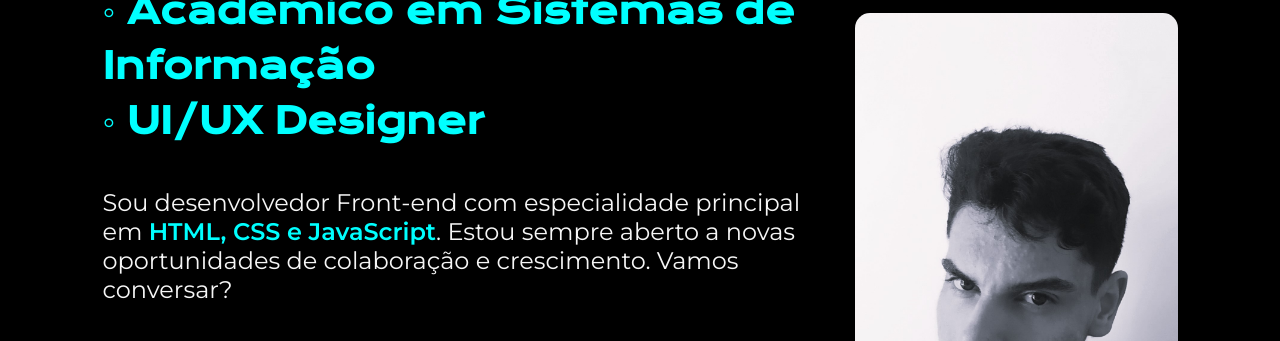
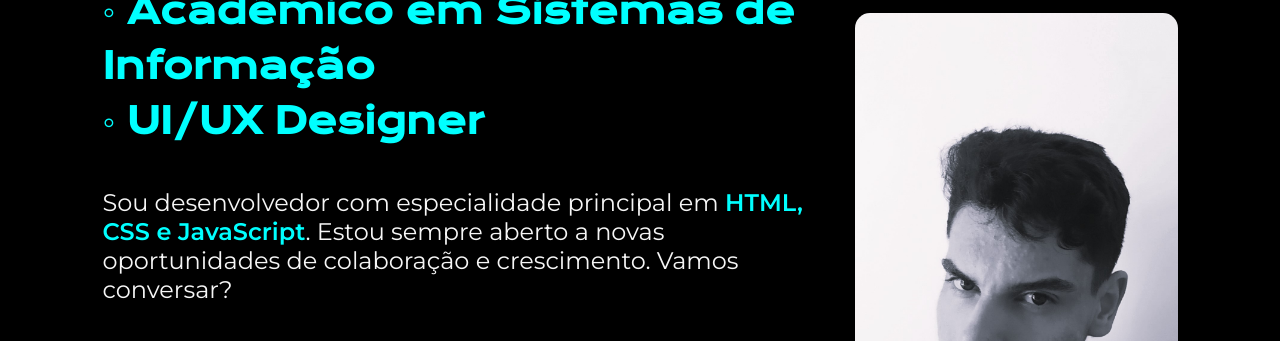
Before and after one commit to Joaoptoaldo/portfolio-pessoal, a plain HTML site: page index.html in a window 1280 px wide. Shown: the part 338-679 px from the top of the page. Drawn offline with nearby package versions, Linux system fonts and the light colour scheme; a web font is replaced by a local one.

Commit message:
Update index.html

```diff
--- a/index.html
+++ b/index.html
@@ -25,7 +25,7 @@
             <h1 class="apresentacao__conteudo__titulo">João Pedro Toaldo</h1>
             <h1 class="apresentacao__conteudo__titulo">
                 <strong class="destaque">◦ Desenvolvedor <span class="span-destaque">Front-end</span><br>◦ Acadêmico em Sistemas de Informação<br>◦ UI/UX Designer</strong></h1>
-            <p class="apresentacao__conteudo__texto">Sou desenvolvedor Front-end com especialidade principal em <strong class="destaque">HTML, CSS e JavaScript</strong>. Estou sempre aberto a novas oportunidades de colaboração e crescimento. Vamos conversar?</p>
+            <p class="apresentacao__conteudo__texto">Sou desenvolvedor com especialidade principal em <strong class="destaque">HTML, CSS e JavaScript</strong>. Estou sempre aberto a novas oportunidades de colaboração e crescimento. Vamos conversar?</p>
 
             <div class="apresentacao__links">
                 <h2 class="apresentacao__links__subtitulo">Minhas redes:</h2>
```
